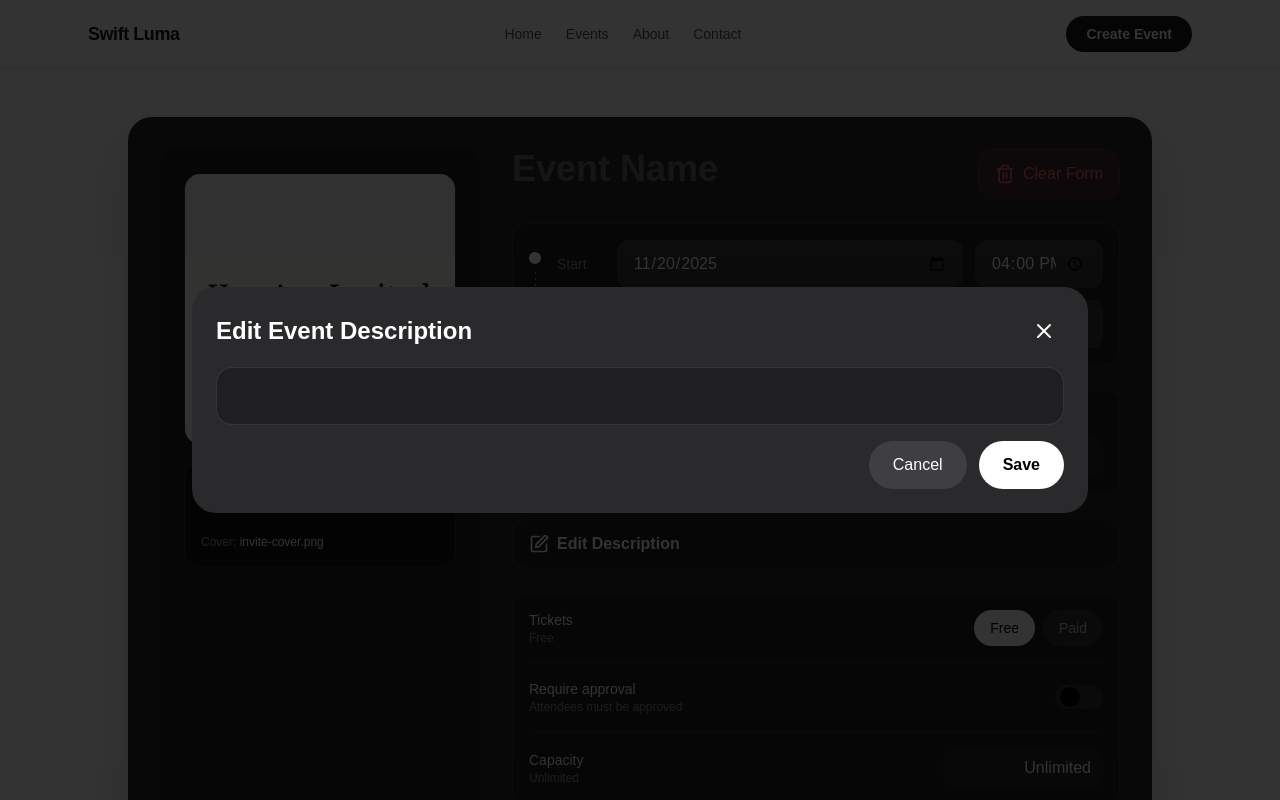
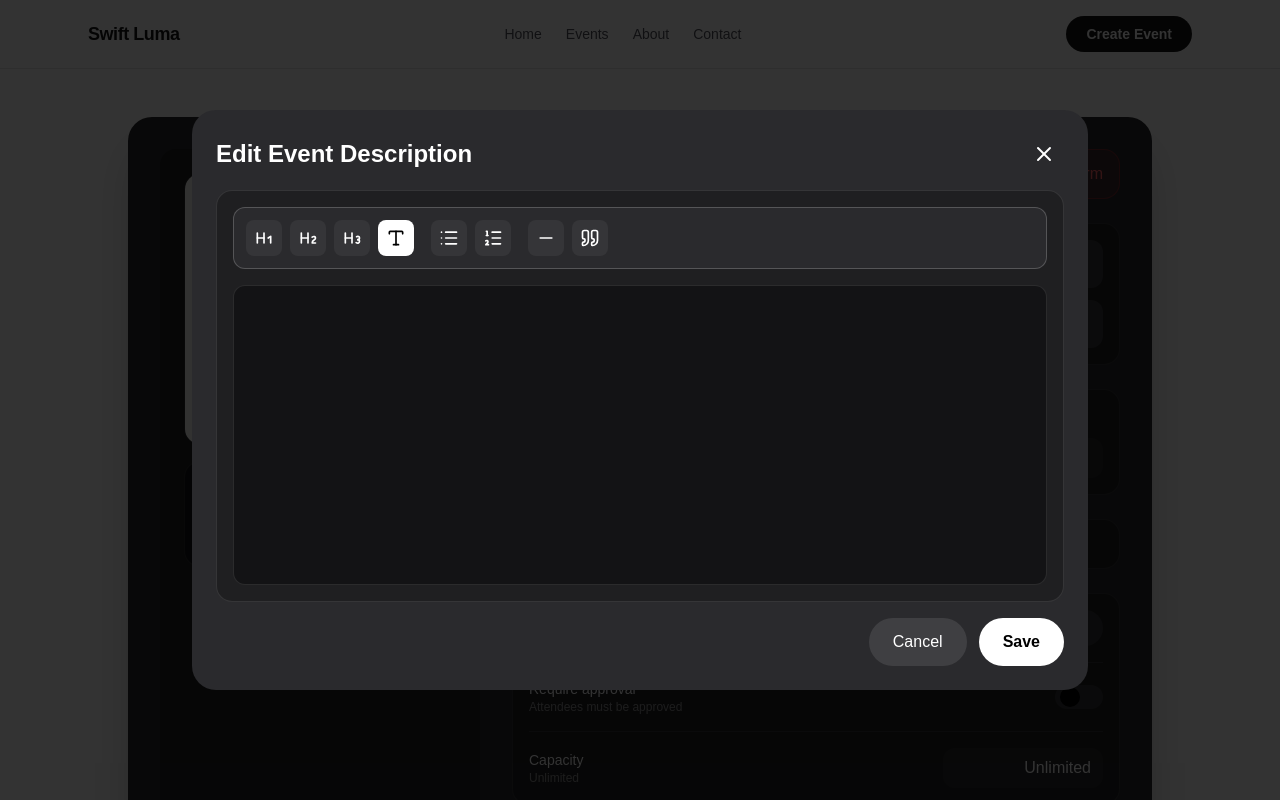
Before and after one commit to Swift-Food/events-website, a Next.js app: page /event-creation in a window 1280 px wide. Both pictures are taken after a click on the button "Edit Description". Shown: the top 800 px of the page. Built offline with nearby package versions, Linux system fonts and the light colour scheme.

Commit message:
Added toolbar to tiptap

```diff
--- a/src/components/tiptap.tsx
+++ b/src/components/tiptap.tsx
@@ -3,6 +3,16 @@
 import { useEffect } from "react";
 import { useEditor, EditorContent } from "@tiptap/react";
 import StarterKit from "@tiptap/starter-kit";
+import {
+  Heading1,
+  Heading2,
+  Heading3,
+  Type,
+  Minus,
+  List,
+  ListOrdered,
+  Quote,
+} from "lucide-react";
 
 interface TiptapProps {
   content?: string;
@@ -29,7 +39,111 @@ const Tiptap = ({ content = "", onChange }: TiptapProps) => {
     }
   }, [editor, content]);
 
-  return <EditorContent editor={editor} />;
+  if (!editor) {
+    return null;
+  }
+
+  const ToolbarButton = ({
+    onClick,
+    isActive,
+    children,
+    title,
+  }: {
+    onClick: () => void;
+    isActive?: boolean;
+    children: React.ReactNode;
+    title: string;
+  }) => (
+    <button
+      type="button"
+      onClick={onClick}
+      title={title}
+      className={`rounded-lg p-2 transition ${
+        isActive
+          ? "bg-white text-black"
+          : "bg-white/5 text-white hover:bg-white/10"
+      }`}
+    >
+      {children}
+    </button>
+  );
+
+  return (
+    <div className="space-y-4">
+      <div className="flex flex-wrap items-center gap-2 rounded-xl border border-white/20 bg-[#2a2a2d] p-3">
+        <ToolbarButton
+          onClick={() => editor.chain().focus().toggleHeading({ level: 1 }).run()}
+          isActive={editor.isActive("heading", { level: 1 })}
+          title="Heading 1"
+        >
+          <Heading1 className="h-5 w-5" />
+        </ToolbarButton>
+
+        <ToolbarButton
+          onClick={() => editor.chain().focus().toggleHeading({ level: 2 }).run()}
+          isActive={editor.isActive("heading", { level: 2 })}
+          title="Heading 2"
+        >
+          <Heading2 className="h-5 w-5" />
+        </ToolbarButton>
+
+        <ToolbarButton
+          onClick={() => editor.chain().focus().toggleHeading({ level: 3 }).run()}
+          isActive={editor.isActive("heading", { level: 3 })}
+          title="Heading 3"
+        >
+          <Heading3 className="h-5 w-5" />
+        </ToolbarButton>
+
+        <ToolbarButton
+          onClick={() => editor.chain().focus().setParagraph().run()}
+          isActive={editor.isActive("paragraph")}
+          title="Paragraph"
+        >
+          <Type className="h-5 w-5" />
+        </ToolbarButton>
+
+        <div className="w-px bg-white/10" />
+
+        <ToolbarButton
+          onClick={() => editor.chain().focus().toggleBulletList().run()}
+          isActive={editor.isActive("bulletList")}
+          title="Bullet List"
+        >
+          <List className="h-5 w-5" />
+        </ToolbarButton>
+
+        <ToolbarButton
+          onClick={() => editor.chain().focus().toggleOrderedList().run()}
+          isActive={editor.isActive("orderedList")}
+          title="Numbered List"
+        >
+          <ListOrdered className="h-5 w-5" />
+        </ToolbarButton>
+
+        <div className="w-px bg-white/10" />
+
+        <ToolbarButton
+          onClick={() => editor.chain().focus().setHorizontalRule().run()}
+          title="Divider"
+        >
+          <Minus className="h-5 w-5" />
+        </ToolbarButton>
+
+        <ToolbarButton
+          onClick={() => editor.chain().focus().toggleBlockquote().run()}
+          isActive={editor.isActive("blockquote")}
+          title="Blockquote"
+        >
+          <Quote className="h-5 w-5" />
+        </ToolbarButton>
+      </div>
+
+      <div className="min-h-[300px] rounded-xl border border-white/10 bg-[#131315] p-4">
+        <EditorContent editor={editor} className="prose prose-invert max-w-none" />
+      </div>
+    </div>
+  );
 };
 
 export default Tiptap;
```
